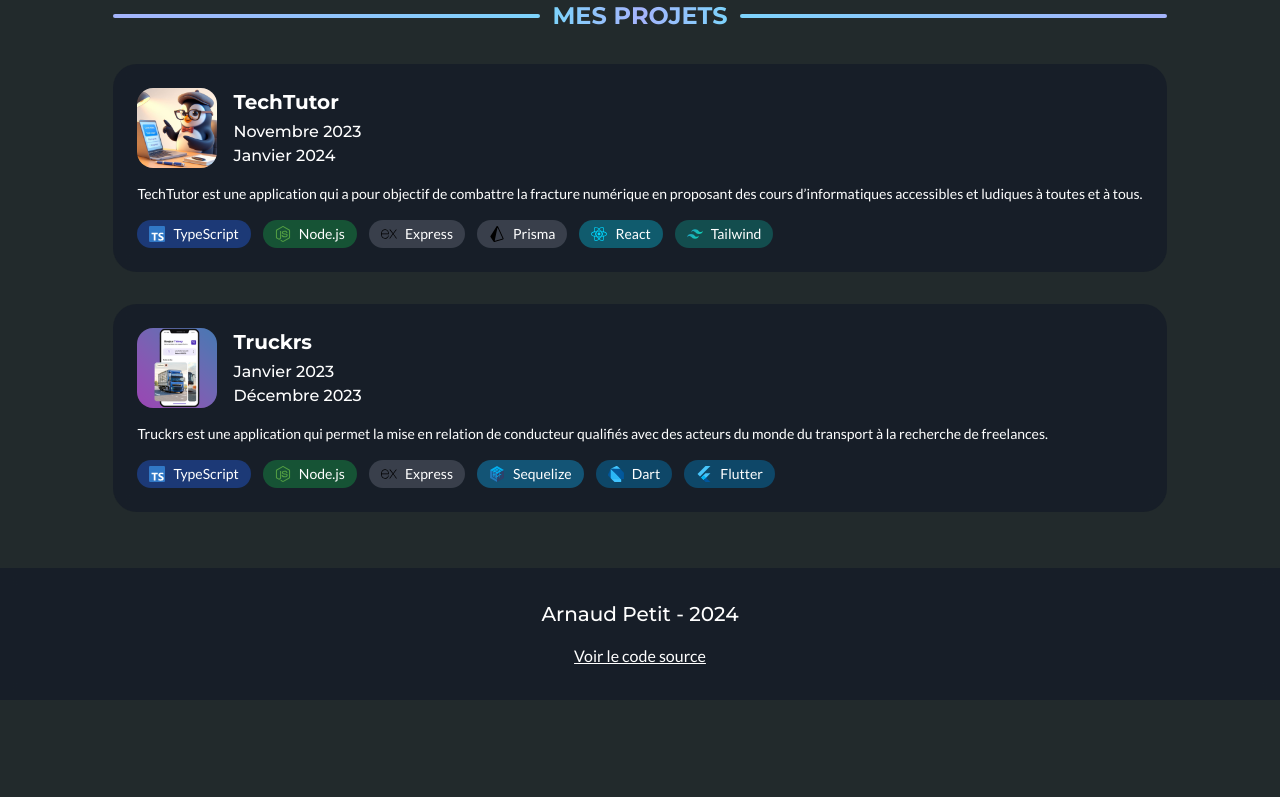
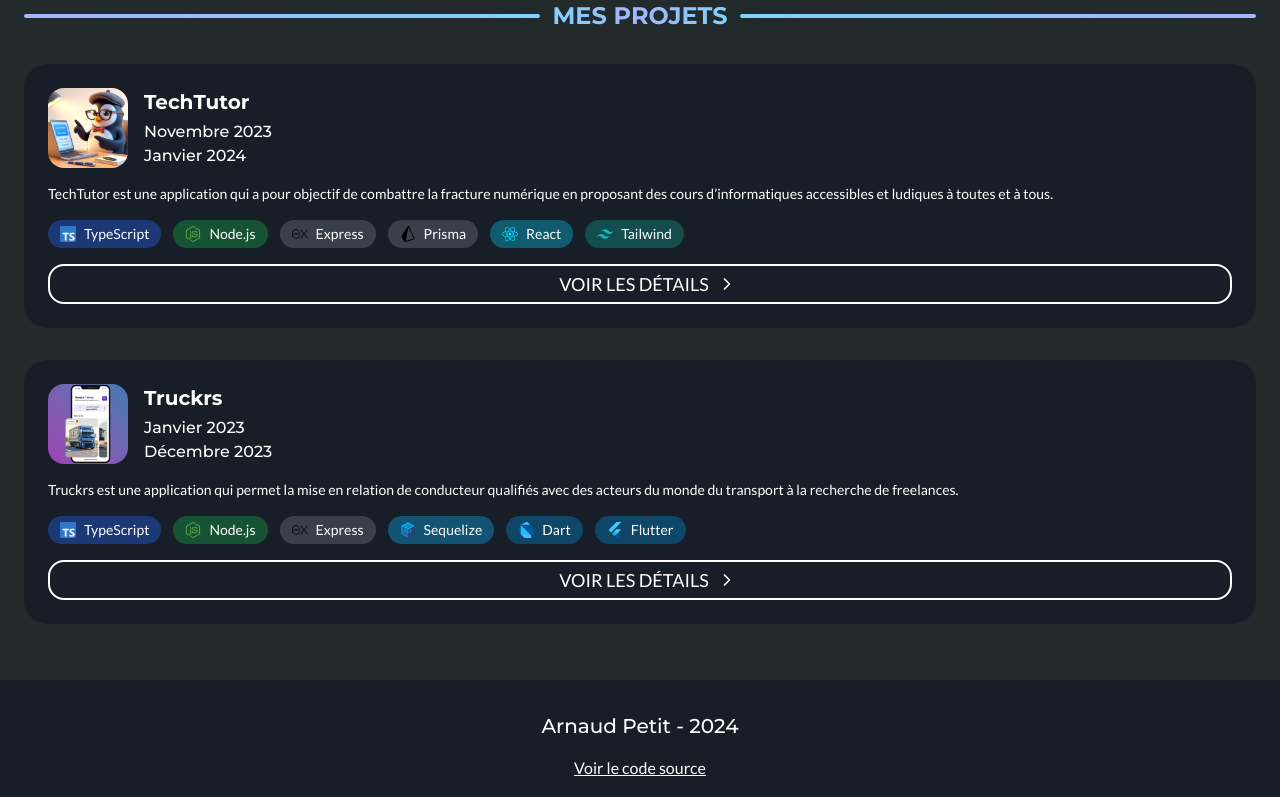
Before and after one commit to DotShark/portfolio, a Next.js app: page / in a window 1280 px wide. Shown: the part 1388-2185 px from the top of the page. Before the commit the page ends 2088 px from the top, so only its background shows below. Built offline with nearby package versions, Linux system fonts and the light colour scheme.

Commit message:
Deleted dead code, refactored Home page, improved buttons and improved ProjectCard

```diff
--- a/app/components/header.tsx
+++ b/app/components/header.tsx
@@ -1,6 +1,7 @@
 import Image from "next/image";
 import { montserratBold, montserratMedium } from "../lib/fonts";
 import { FiGithub, FiLinkedin } from "react-icons/fi";
+import { OutlinedButton } from "./outlined-button";
 
 type HeaderProps = {
   title: string,
@@ -26,9 +27,7 @@ export default function Header({title, subtitle, description, resumeText, resume
       </div>
       <p className="text-sm">{description}</p>
       <a className="w-full" href={resumeUrl}>
-        <div className="flex flex-row items-center justify-center w-full h-10 rounded-2xl border-2 border-white hover:bg-purple-500/30 transition-colors">
-          <p className="text-lg text-center uppercase">{resumeText}</p>
-        </div>
+        <OutlinedButton text="Voir mon CV" large={true} />
       </a>
       <div className="flex flex-row -my-3 items-center justify-center w-full">
         <a className="p-3 rounded-full hover:bg-gray-500/30 transition-colors" href={githubUrl}>
--- /dev/null
+++ b/app/components/outlined-button.tsx
@@ -0,0 +1,16 @@
+type ButtonProps = {
+  text: string,
+  large?: boolean,
+  leftIcon?: any,
+  rightIcon?: any
+};
+
+export function OutlinedButton({text, large, leftIcon, rightIcon}: ButtonProps) {
+  return (
+    <button className={`px-3 ${large && "w-full"} h-10 rounded-2xl border-2 border-white hover:bg-gray-500/30 transition-colors flex flex-row gap-2 items-center justify-center`}>
+      {leftIcon}
+      <p className="text-lg text-center uppercase">{text}</p>
+      {rightIcon}
+    </button>
+  );
+}
--- a/app/components/project-card.tsx
+++ b/app/components/project-card.tsx
@@ -1,16 +1,10 @@
 import { montserratBold, montserratMedium } from "../lib/fonts";
 import Image from "next/image";
-import { Skill } from "../lib/skills";
+import { Project } from "../lib/projects";
+import { OutlinedButton } from "./outlined-button";
+import { FiChevronRight } from "react-icons/fi";
 
-type ProjectProps = {
-  name: string,
-  period: string[],
-  imagePath: string,
-  shortDescription: string,
-  usedSkills: Skill[]
-};
-
-export function ProjectCard({name, period, imagePath, shortDescription, usedSkills}: ProjectProps) {
+export function ProjectCard({name, period, imagePath, shortDescription, usedSkills}: Project) {
   return (
     <div className="w-full rounded-3xl bg-gray-900/60 backdrop-blur p-6 flex flex-col items-start justify-center gap-4">
       <div className="flex flex-row items-center justify-start gap-4">
@@ -39,6 +33,12 @@ export function ProjectCard({name, period, imagePath, shortDescription, usedSkil
           })
         }
       </div>
+      <OutlinedButton
+        text="Voir les détails"
+        large={true}
+        leftIcon={<div className="w-2"></div>}
+        rightIcon={<FiChevronRight size={20} />}
+      />
     </div>
   );
 }
--- /dev/null
+++ b/app/lib/projects.ts
@@ -0,0 +1,41 @@
+import { Skill, dart, express, flutter, nodejs, prisma, react, sequelize, tailwind, typescript } from "./skills";
+
+export type Project = {
+  name: string,
+  period: string[],
+  imagePath: string,
+  shortDescription: string,
+  longDescription?: string,
+  usedSkills: Skill[]
+};
+
+export const projects: Project[] = [
+  {
+    name: "TechTutor",
+    period: ["Novembre 2023", "Janvier 2024"],
+    imagePath: "/projects/techtutor.jpg",
+    shortDescription: "TechTutor est une application qui a pour objectif de combattre la fracture numérique en proposant des cours d’informatiques accessibles et ludiques à toutes et à tous.",
+    usedSkills: [
+      typescript,
+      nodejs,
+      express,
+      prisma,
+      react,
+      tailwind
+    ]
+  },
+  {
+    name: "Truckrs",
+    period: ["Janvier 2023", "Décembre 2023"],
+    imagePath: "/projects/truckrs.png",
+    shortDescription: "Truckrs est une application qui permet la mise en relation de conducteur qualifiés avec des acteurs du monde du transport à la recherche de freelances.",
+    usedSkills: [
+      typescript,
+      nodejs,
+      express,
+      sequelize,
+      dart,
+      flutter
+    ]
+  },
+];
--- /dev/null
+++ b/app/lib/skills-categories.ts
@@ -0,0 +1,71 @@
+import {
+  Skill,
+  adobeAfterEffects,
+  adobeIllustrator,
+  adobePhotoshop,
+  canva,
+  css,
+  dart,
+  express,
+  figma,
+  flutter,
+  html,
+  mongoDB,
+  mySQL,
+  nextJS,
+  nodejs,
+  postgreSQL,
+  prisma,
+  react,
+  sequelize,
+  tailwind,
+  typescript,
+  vue,
+} from "./skills";
+
+export type SkillsCategory = {
+  iconPath: string;
+  color: string;
+  title: string;
+  skills: Skill[];
+};
+
+export const skillCategories: SkillsCategory[] = [
+  {
+    iconPath: "/icons/front-end.svg",
+    color: "bg-purple-500/30",
+    title: "Front-end",
+    skills: [
+      typescript,
+      dart,
+      flutter,
+      react,
+      nextJS,
+      vue,
+      html,
+      css,
+      tailwind,
+    ],
+  },
+  {
+    iconPath: "/icons/back-end.svg",
+    color: "bg-red-500/30",
+    title: "Back-end",
+    skills: [
+      typescript,
+      nodejs,
+      express,
+      postgreSQL,
+      mySQL,
+      mongoDB,
+      sequelize,
+      prisma,
+    ],
+  },
+  {
+    iconPath: "/icons/design.svg",
+    color: "bg-cyan-500/30",
+    title: "Design",
+    skills: [figma, adobePhotoshop, canva, adobeIllustrator, adobeAfterEffects],
+  },
+];
--- a/app/page.tsx
+++ b/app/page.tsx
@@ -1,6 +1,6 @@
 "use client";
 
-import { useRef, useState } from "react";
+import { useRef } from "react";
 import { Footer } from "./components/footer";
 import Header from "./components/header";
 import { LinkedParticles } from "./components/linked-particles";
@@ -9,65 +9,30 @@ import { ProjectCard } from "./components/project-card";
 import { SkillsList } from "./components/skills-list";
 import { Title } from "./components/title";
 import { Section } from "./lib/section";
-import {
-  adobeAfterEffects,
-  adobeIllustrator,
-  adobePhotoshop,
-  canva,
-  css,
-  dart,
-  express,
-  figma,
-  flutter,
-  html,
-  mongoDB,
-  mySQL,
-  nextJS,
-  nodejs,
-  postgreSQL,
-  prisma,
-  react,
-  sequelize,
-  tailwind,
-  typescript,
-  vue,
-} from "./lib/skills";
+import { skillCategories } from "./lib/skills-categories";
+import { projects } from "./lib/projects";
 
 export default function Home() {
-  const header: Section = {
+  const headerSection: Section = {
     title: "Résumé",
     ref: useRef<HTMLDivElement | null>(null)
   };
 
-  const skills: Section = {
+  const skillsSection: Section = {
     title: "Mes compétences",
     ref: useRef<HTMLDivElement | null>(null)
   };
 
-  const projects: Section = {
+  const projectsSection: Section = {
     title: "Mes projets",
     ref: useRef<HTMLDivElement | null>(null)
   };
 
-  const [visibleHeightOf, setVisibleHeightOf] = useState({
-    header: 0,
-    skills: 0,
-    projects: 0
-  });
-
-  const updateVisibleHeightOf = (section: "header" | "skills" | "projects", pixels: number) => {
-    setVisibleHeightOf({
-      ...visibleHeightOf,
-      [section]: pixels
-    });
-    console.log(visibleHeightOf);
-  };
-
   return (
     <div className="h-screen flex flex-col gap-8">
-      <NavMenu sections={[header, skills, projects]} />
+      <NavMenu sections={[headerSection, skillsSection, projectsSection]} />
       <main className="px-6 pt-20 pb-6 flex flex-col gap-8 items-center">
-        <section ref={header.ref} className="flex flex-col gap-8 scroll-m-20">
+        <section ref={headerSection.ref} className="w-full flex flex-col gap-8 scroll-m-20">
           <Header
             title="Arnaud Petit"
             subtitle="Développeur full-stack"
@@ -79,84 +44,34 @@ export default function Home() {
             linkedInUrl="https://www.linkedin.com/in/arnaud-petit-dev/"
           />
         </section>
-        <section ref={skills.ref} className="flex flex-col gap-8 scroll-m-20">
+        <section ref={skillsSection.ref} className="w-full flex flex-col gap-8 scroll-m-20">
           <Title text="Mes compétences" />
-          <SkillsList
-            iconPath="/icons/front-end.svg"
-            color="bg-purple-500/30"
-            title="Front-end"
-            skills={[
-              typescript,
-              dart,
-              flutter,
-              react,
-              nextJS,
-              vue,
-              html,
-              css,
-              tailwind,
-            ]}
-          />
-          <SkillsList
-            iconPath="/icons/back-end.svg"
-            color="bg-red-500/30"
-            title="Back-end"
-            skills={[
-              typescript,
-              nodejs,
-              express,
-              postgreSQL,
-              mySQL,
-              mongoDB,
-              sequelize,
-              prisma,
-            ]}
-          />
-          <SkillsList
-            iconPath="/icons/design.svg"
-            color="bg-cyan-500/30"
-            title="Design"
-            skills={[
-              figma,
-              adobePhotoshop,
-              canva,
-              adobeIllustrator,
-              adobeAfterEffects,
-            ]}
-          />
+          {
+            skillCategories.map(({iconPath, color, title, skills}, key) => (
+              <SkillsList
+                key={key}
+                iconPath={iconPath}
+                color={color}
+                title={title}
+                skills={skills}
+              />
+            ))
+          }
         </section>
-        <section ref={projects.ref} className="flex flex-col gap-8 scroll-m-20">
+        <section ref={projectsSection.ref} className="w-full flex flex-col gap-8 scroll-m-20">
           <Title text="Mes projets" />
-          <ProjectCard
-            name="TechTutor"
-            period={["Novembre 2023", "Janvier 2024"]}
-            imagePath="/projects/techtutor.jpg"
-            shortDescription="TechTutor est une application qui a pour objectif de combattre la fracture numérique
-            en proposant des cours d’informatiques accessibles et ludiques à toutes et à tous."
-            usedSkills={[
-              typescript,
-              nodejs,
-              express,
-              prisma,
-              react,
-              tailwind
-            ]}
-          />
-          <ProjectCard
-            name="Truckrs"
-            period={["Janvier 2023", "Décembre 2023"]}
-            imagePath="/projects/truckrs.png"
-            shortDescription="Truckrs est une application qui permet la mise en relation de conducteur qualifiés
-            avec des acteurs du monde du transport à la recherche de freelances. "
-            usedSkills={[
-              typescript,
-              nodejs,
-              express,
-              sequelize,
-              dart,
-              flutter
-            ]}
-          />
+          {
+            projects.map(({name, period, imagePath, shortDescription, usedSkills}, key) => (
+              <ProjectCard
+                key={key}
+                name={name}
+                period={period}
+                imagePath={imagePath}
+                shortDescription={shortDescription}
+                usedSkills={usedSkills}
+              />
+            ))
+          }
         </section>
       </main>
       <Footer
```
Also changed, not shown: app/components/skills-list.tsx (+2 -9 lines).
